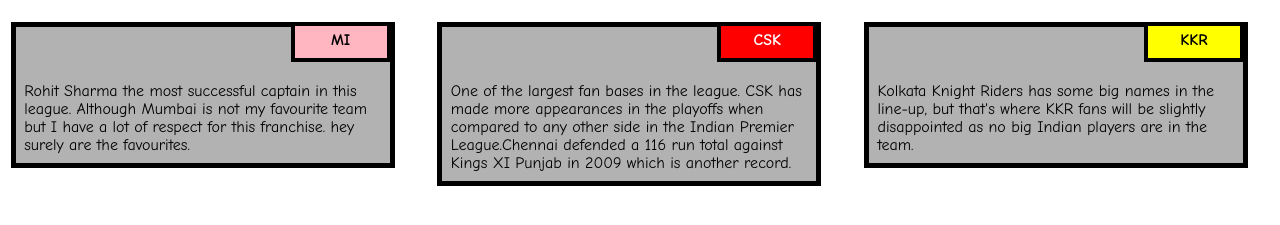
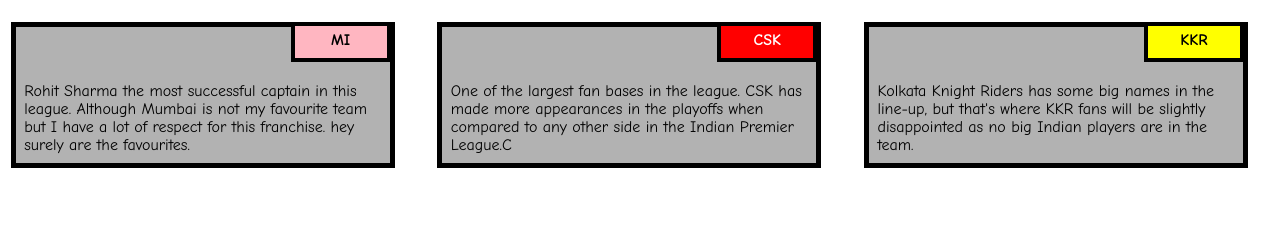
Before and after one commit to 20171CSE0796/module2, a plain HTML site: page index.html in a window 1280 px wide. Shown: the part 95-320 px from the top of the page. Drawn offline with Linux system fonts and the light colour scheme.

Commit message:
Update index.html

```diff
--- a/index.html
+++ b/index.html
@@ -25,7 +25,7 @@ hey surely are the favourites.</p>
   <div class="col-lg-4 col-md-6 col-sm-12">
   	<div class="box">
    		<p class="content-name name2">CSK</p>
-   		<p class="content">One of the largest fan bases in the league. CSK has made more appearances in the playoffs when compared to any other side in the Indian Premier League.Chennai defended a 116 run total against Kings XI Punjab in 2009 which is another record.</p>
+   		<p class="content">One of the largest fan bases in the league. CSK has made more appearances in the playoffs when compared to any other side in the Indian Premier League.C</p>
   	</div>
   </div>
 
```
